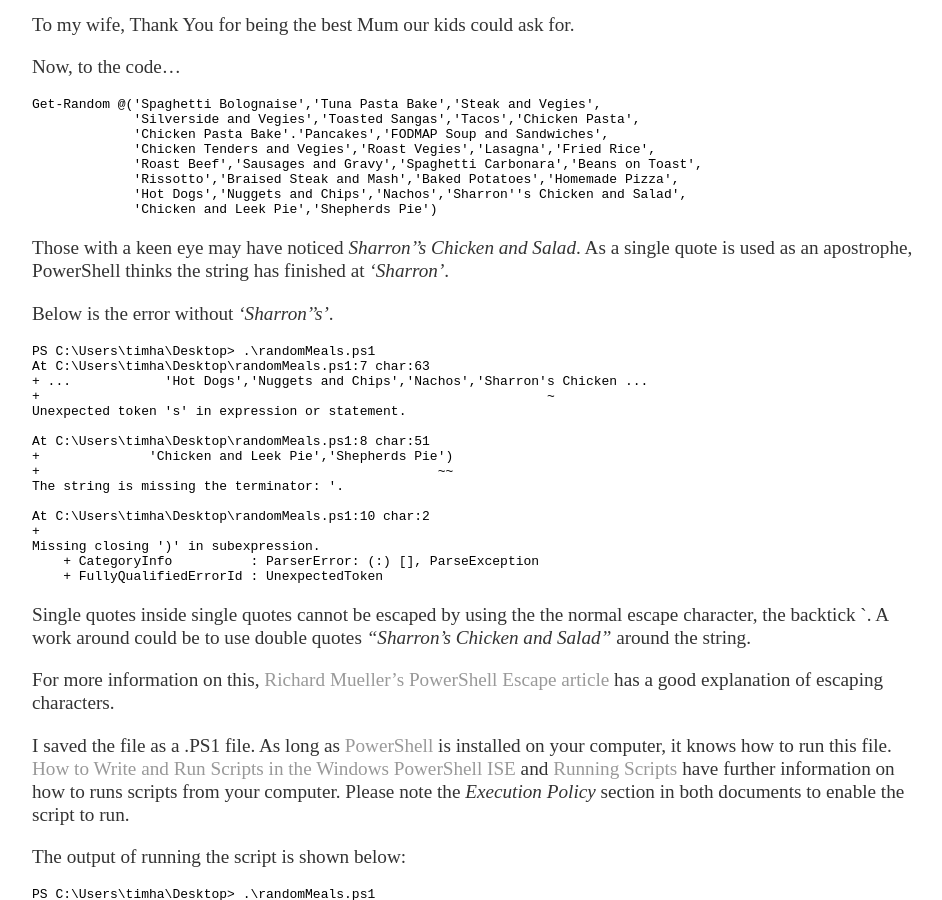
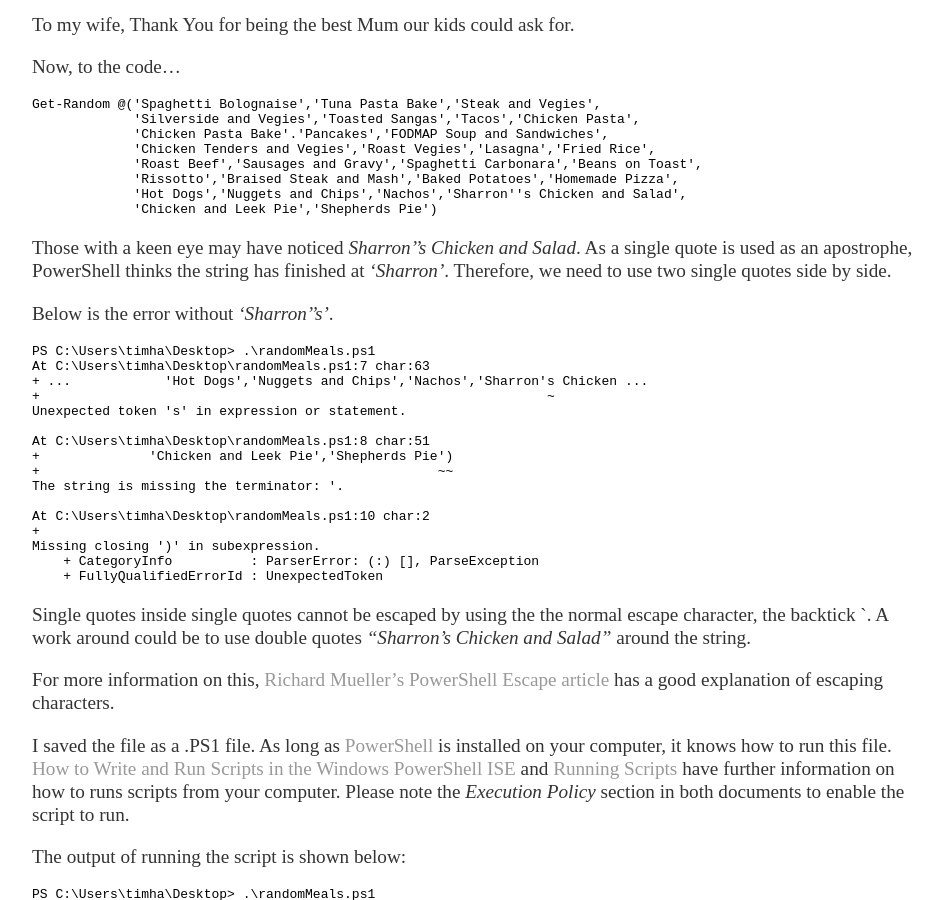
Before and after one commit to timhaintz/timhaintz.github.io, a Jekyll site: the page built from _posts/2018-05-13-What's-for-Dinner-Get-Random.md, in a window 1280 px wide and 900 px high, scrolled down 620 px. Shown: the whole window, without its empty margins (160-1102 px from the left). Built offline with Jekyll 4.4.1, drawn with Linux system fonts in a browser that asks for light colours.

Commit message:
Update 2018-05-13-What's-for-Dinner-Get-Random.md

````diff
--- a/_posts/2018-05-13-What's-for-Dinner-Get-Random.md
+++ b/_posts/2018-05-13-What's-for-Dinner-Get-Random.md
@@ -36,7 +36,7 @@ Get-Random @('Spaghetti Bolognaise','Tuna Pasta Bake','Steak and Vegies',
              'Chicken and Leek Pie','Shepherds Pie')
 ```
 Those with a keen eye may have noticed *Sharron''s Chicken and Salad*.
-As a single quote is used as an apostrophe, PowerShell thinks the string has finished at *'Sharron'*.
+As a single quote is used as an apostrophe, PowerShell thinks the string has finished at *'Sharron'*. Therefore, we need to use two single quotes side by side.
 
 Below is the error without *'Sharron''s'*.
 
````
